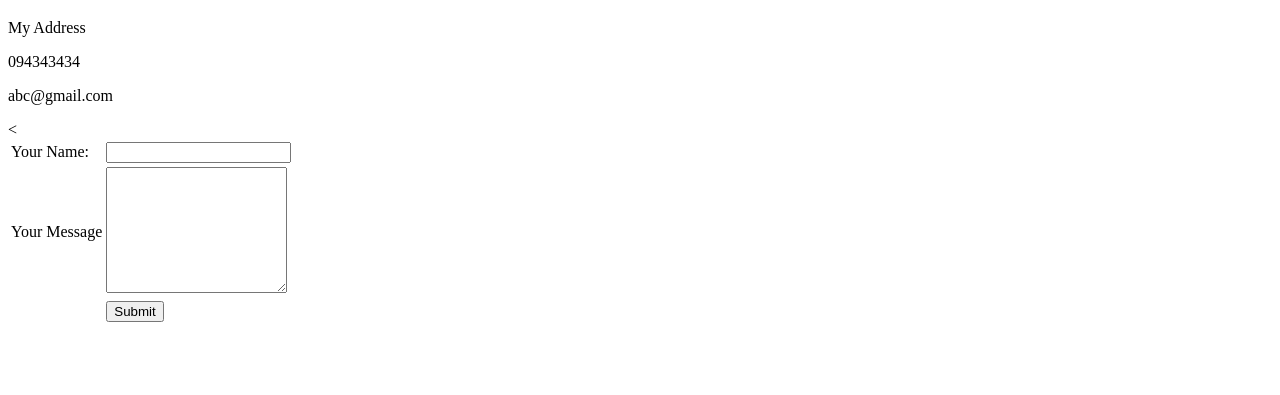
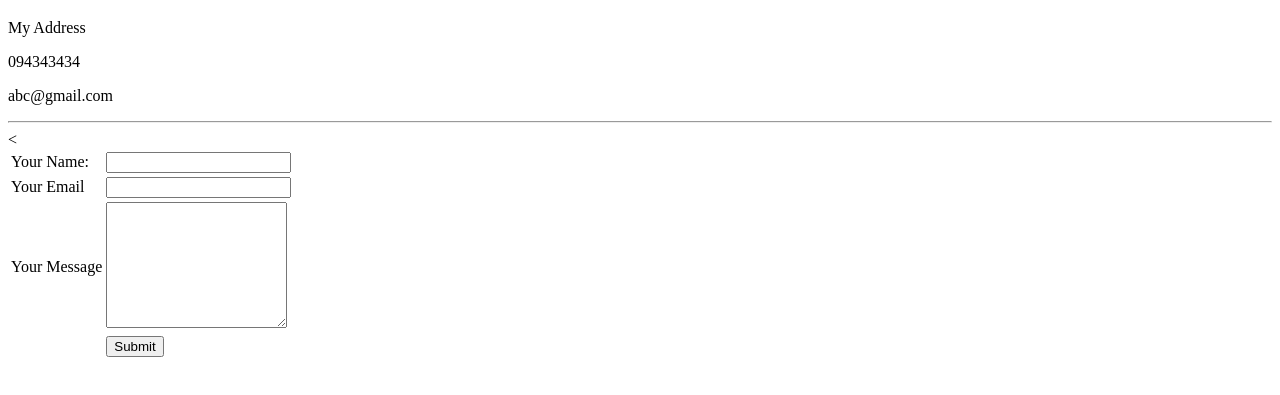
Before and after one commit to Asmi4/cv, a plain HTML site: page contact_me.html in a window 1280 px wide. Shown: the part 61-456 px from the top of the page. Drawn offline with Linux system fonts and the light colour scheme.

Commit message:
Add files via upload

```diff
--- a/contact_me.html
+++ b/contact_me.html
@@ -9,12 +9,16 @@
     <p>My Address </p>
     <p>094343434</p>
     <p>abc@gmail.com</p>
-
-          <form class="" action="mailto:suman.asmita0408@gmail.com?subject=feedback" method="post">
+    <hr>
+    <form action="mailto:astella096@gmail.com?subject=feedback" method="post" enctype="text/plain">
             <table>
               <tr>
                 <td><label>Your Name:</label></td>
                 <td><input type="text" name="yourName" value=""></td>
+              </tr>
+              <tr>
+                <td><label>Your Email</label></td>
+                <td><input type="text" name="email" value=""></td>
               </tr>
               <tr>
                 <td><label >Your Message</label></td>
@@ -23,16 +27,9 @@
               <tr>
                 <<td></td>
               <td><input type="submit" name="" ></td>
-
-              </tr>
+            </tr>
             </table>
             </form>
 
-
-
-
-
-
-
   </body>
 </html>
```
